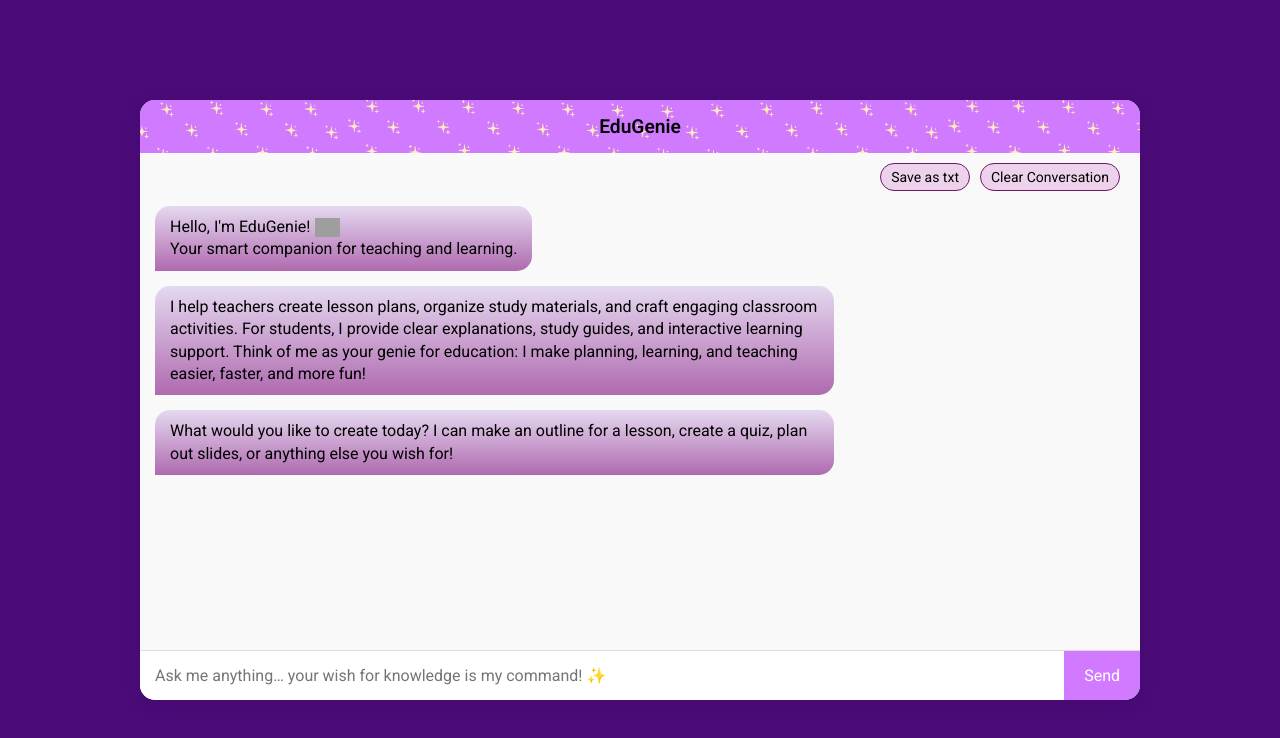
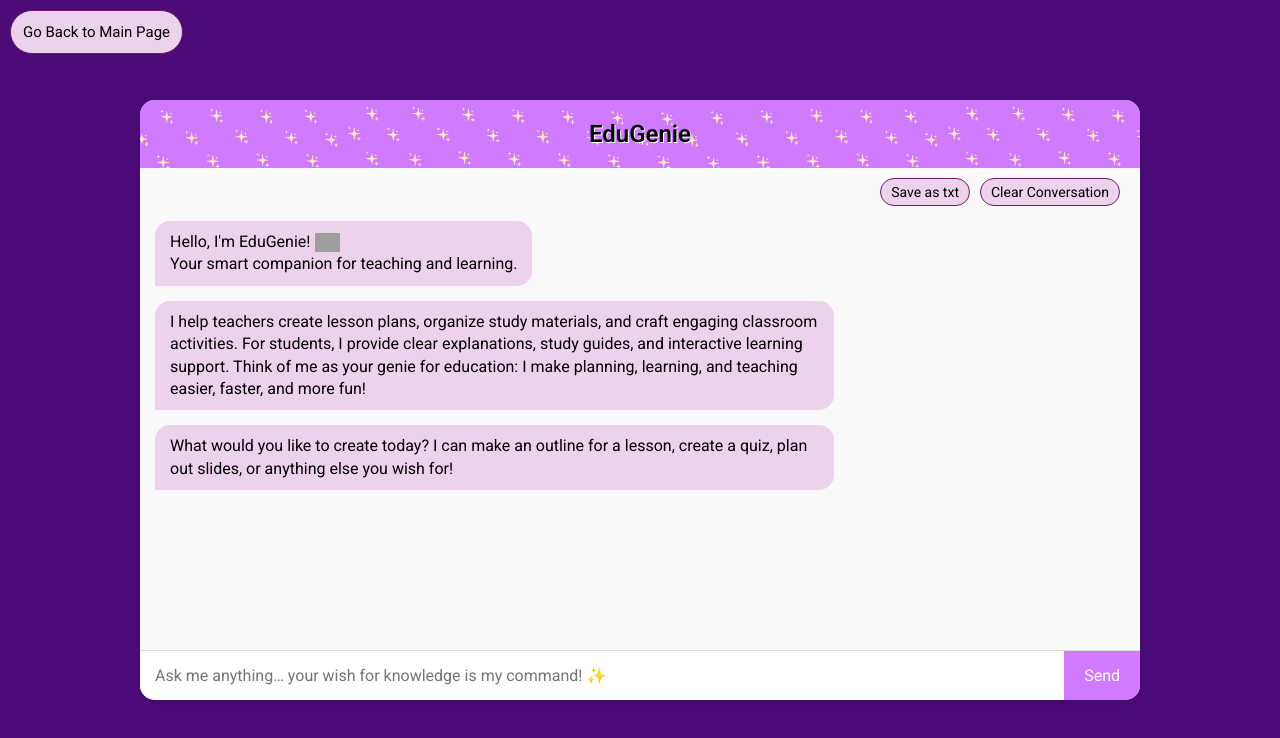
Before and after one commit to luisaaiko/EduGenie2.0, a website: page chatPage.html in a window 1280 px wide. Drawn offline with nearby package versions, Linux system fonts and the light colour scheme; grey boxes are pictures that could not be loaded.

Commit message:
main page button and header alteration

```diff
--- a/chatPage.css
+++ b/chatPage.css
@@ -10,6 +10,23 @@ body {
   align-items: center;
   height: 100vh;
   margin: 0px;
+}
+
+.home-page button {
+  position: absolute;
+  top: 10px;
+  left: 10px;
+  background-color: #edd2eb;
+  border-radius: 40px;
+  border: 1px #701769 solid;
+  font-size: 15px;
+  padding: 12px;
+  cursor: pointer;
+  float: top left;
+}
+
+.home-page button:hover {
+  background: #d99ed4;
 }
 
 .chat-container {
@@ -30,8 +47,9 @@ body {
   background-position: center;
   background-size: 60%;
   text-align: center;
-  padding: 15px;
-  font-size: 1.2em;
+  text-shadow: 1px 1px #ffffff;
+  padding: 20px;
+  font-size: 1.5em;
   font-weight: 600;
 }
 
@@ -59,10 +77,9 @@ body {
 }
 
 .message.bot .bubble {
-  background: #e5d9f0;
+  background: #edd2eb;
   color: #000;
   border-bottom-left-radius: 0;
-  background-image: linear-gradient(to top, rgb(175, 106, 175), #e5d9f0);
 }
 
 .message.user .bubble {
--- a/chatPage.html
+++ b/chatPage.html
@@ -14,8 +14,13 @@
         <script src="https://cdnjs.cloudflare.com/ajax/libs/html2pdf.js/0.10.1/html2pdf.bundle.min.js"></script>
         <link rel="icon" href="imgs/favicon.ico">
 
-        </head>
+    </head>
     <body>
+        <form>
+            <div class = "home-page">
+                <a href = "index.html"><button type = "button">Go Back to Main Page</button></a>
+            </div>
+        </form>
         <div class="chat-container">
             <div class="chat-header">EduGenie</div>
             <div id="controls" style="padding: 10px 20px 0; display: flex; justify-content: flex-end; gap: 10px;">
```
